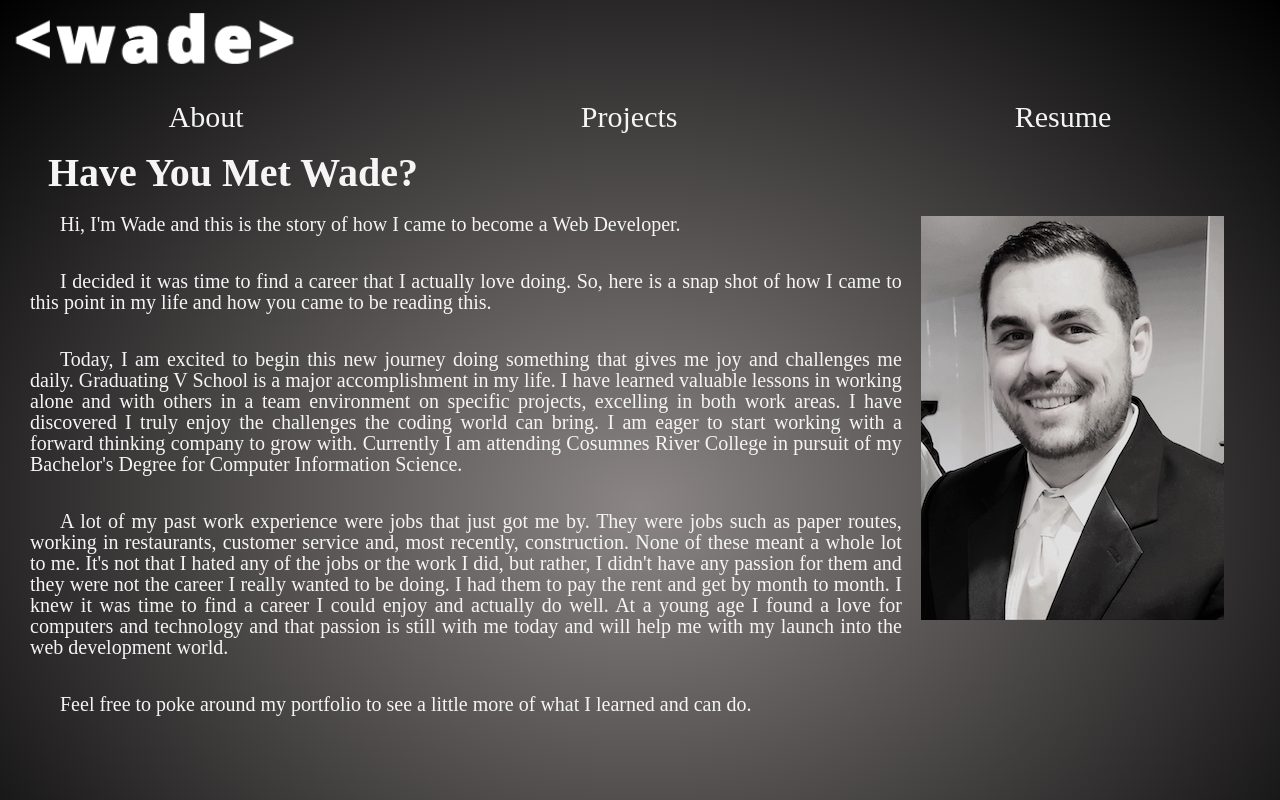
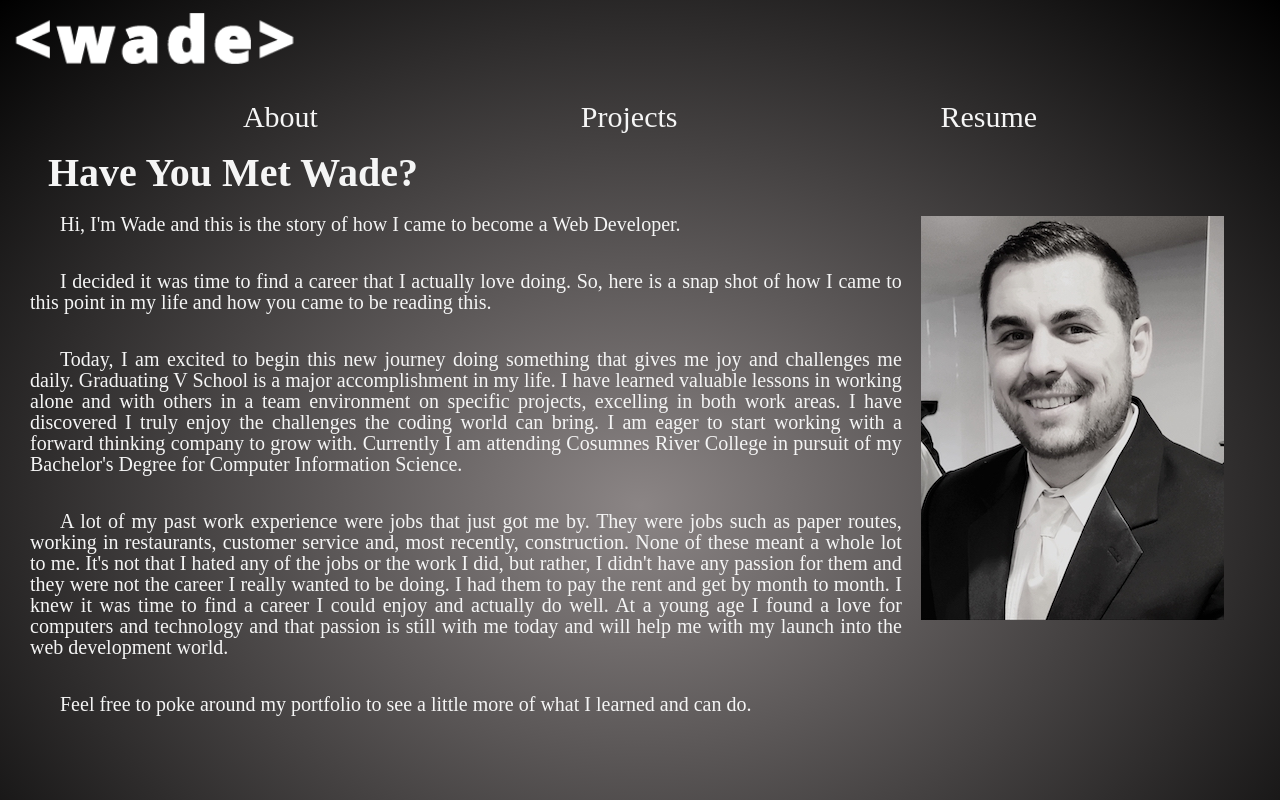
Before and after one commit to WadeNichols/portfolio, a React (Create React App) app: page / in a window 1280 px wide. Shown: the top 800 px of the page. Built offline with nearby package versions, Linux system fonts and the light colour scheme; some icons are missing; a web font is replaced by a local one.

Commit message:
deleted unnecessary lines

```diff
--- a/src/styles.css
+++ b/src/styles.css
@@ -7,29 +7,12 @@
 * {
   margin: 0;
 }
-/* @media only screen and (max-width: 811px) {
-  .container {
-    padding-top: 55px;
-  }
-}
-@media only screen and (max-width: 346px){
-  .container{
-    padding-top: 20px
-  }
-} */
 
 /* Header Styles */
 .nav-container {
   display: flex;
-  justify-content: space-around;
+  justify-content: space-evenly;
   text-align: center;
-}
-
-@media only screen and (max-width: 900px) {
-  .nav-container {
-    top: 12%;
-    position: -ms-page;
-  }
 }
 
 .nav-container a {
@@ -37,7 +20,6 @@
   color: whitesmoke;
   font-size: 30px;
   text-decoration: none;
-  /* font-family: "Libre Barcode 128 Text", "Zilla Slab Highlight"; */
 }
 
 .nav-container a:hover {
@@ -47,15 +29,6 @@
 .nav-container a:active {
   color: black
 }
-
-/* @media only screen and (max-width: 900px) {
-  .nav-container a {
-    margin-top: 110px;
-    font-size: 35px;
-    padding: 0 15px;
-    font-family: "Open+Sans"
-  }
-} */
 
 .header-container {
   display: flex;
```
